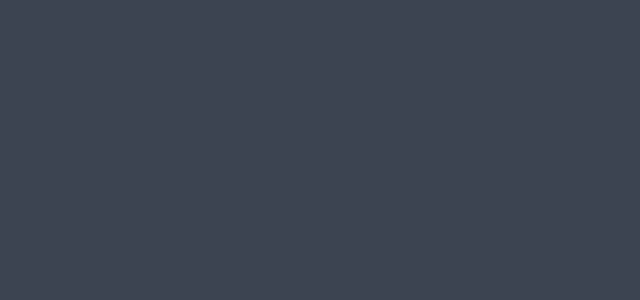
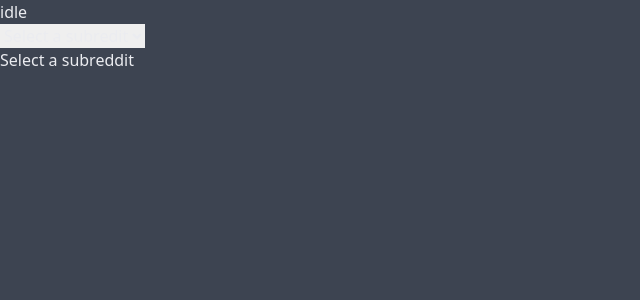
Before and after one commit to OscarVillanueva/pure-react, a React app: page /reddit in a window 1280 px wide. Shown: the top 300 px of the page, without its empty margins (0-640 px from the left). Built offline with nearby package versions, Linux system fonts and the light colour scheme.

Commit message:
:sparkles: Reddit api integrated

```diff
--- a/src/App.tsx
+++ b/src/App.tsx
@@ -5,7 +5,10 @@ import './styles/styles.css';
 
 // Router
 import { BrowserRouter as Router, Switch, Route } from 'react-router-dom';
+
+// Components
 import Home from './components/Home';
+import RedditList from './components/RedditList'
 
 const App = () => {
   return (
@@ -16,6 +19,11 @@ const App = () => {
           path = "/"
           component = { Home }
         />
+        <Route
+          exact
+          path = "/reddit"
+          component = { RedditList }
+        />
       </Switch>
     </Router>
   );
--- /dev/null
+++ b/src/components/RedditList.tsx
@@ -0,0 +1,58 @@
+import React, { FC, useState, useEffect } from 'react'
+import { useMachine } from '@xstate/react';
+
+// context
+import RedditMachine from '../context/RedditMachine'
+
+// components
+import Layout from './Layout'
+import SubReddit from './SubReddit'
+
+const RedditList: FC = () => {
+
+  const [current, send] = useMachine(RedditMachine);
+  const { subreddit } = current.context;
+
+  const [ subreddits ] = useState(['frontend', 'reactjs', 'vuejs'])
+
+  useEffect(() => {
+    if (subreddit)
+      console.log(`subreddit`, subreddit.machine.context.subreddit)
+  }, [subreddit])
+
+  return (
+
+    <Layout>
+
+      <header>
+
+        <p>{current.value}</p>
+
+        <select
+          value = { subreddit ? subreddit.machine.context.subreddit : "a" }
+          onChange={(e) => {
+            send('SELECT', { name: e.target.value });
+          }}
+        >
+          <option value="a" disabled>Select a subredit</option>
+          {subreddits.map((subreddit) => {
+            return <option key={subreddit}>{subreddit}</option>;
+          })}
+        </select>
+
+      </header>
+
+      { current.matches('idle') && <h1>Select a subreddit</h1> }
+      { subreddit && (
+        <SubReddit
+          service = { subreddit }
+          key = { subreddit.machine.id }
+        />
+      )}
+
+    </Layout>
+
+  );
+}
+
+export default RedditList;
--- /dev/null
+++ b/src/components/SubReddit.tsx
@@ -0,0 +1,57 @@
+import React, { FC, useMemo } from 'react'
+import { useService } from '@xstate/react';
+
+
+export interface SubreddditProps {
+  service: any
+}
+
+const Subreddit: FC<SubreddditProps> = ({ service }) => {
+
+  const [current, send] = useService(service)
+
+  const { subreddit, posts, lastUpdated } : any = current.context;
+
+  return current.matches('failure') ? (
+    <div>
+      Failed to load posts.{' '}
+      <button onClick={(_) => send('RETRY')}>Retry?</button>
+    </div>
+  ) : (
+
+    <section
+      data-machine={service.machine.id}
+      data-state={current.toStrings().join(' ')}
+    >
+      <p>{current.value}</p>
+
+      {current.matches('loading') && <div>Loading posts...</div>}
+
+      {posts && (
+        <>
+          <header>
+
+            <h2>{subreddit}</h2>
+
+            <small>
+
+              Last updated: {lastUpdated}{' '}
+              <button onClick={(_) => send('REFRESH')}>Refresh</button>
+            </small>
+
+          </header>
+          <ul>
+
+            {posts.map((post) => {
+              return <li key={post.id}>{post.title}</li>;
+            })}
+
+          </ul>
+        </>
+      )}
+
+    </section>
+  );
+}
+
+export default Subreddit;
--- /dev/null
+++ b/src/context/RedditMachine.ts
@@ -0,0 +1,105 @@
+import { createMachine, assign, spawn } from "xstate";
+
+type RedditMachineEvents = {
+  type: 'SELECT',
+  name: string
+}
+
+type RedditMachineContext = {
+  subreddit: null | any,
+  subreddits: object
+}
+
+const invokeFetchSubreddit = async (context: any) : Promise<string[]> => {
+  const { subreddit } = context;
+
+  const response = await fetch(`https://www.reddit.com/r/${subreddit}.json`)
+
+  const json = await response.json()
+
+  return json.data.children.map((child: any) => child.data)
+}
+
+const RedditMachine = createMachine<RedditMachineContext, RedditMachineEvents >({
+  id: 'reddit',
+  initial: 'idle',
+  context: {
+    subreddits: {},
+    subreddit: null,
+  },
+  states: {
+    idle: {},
+    selected:{}
+  },
+  on: {
+    SELECT: {
+      // Se le ponen en punto porque es un hijo de states
+      target: ".selected",
+      actions: assign((context, event) => {
+
+        // Use the existing subreddit actor if one already exists
+        let subreddit = context.subreddits[event.name];
+
+        if (subreddit) {
+          return {
+            ...context,
+            subreddit
+          }
+        }
+
+        // Otherwise, spawn a new subreddit actor and
+        // save it in the subreddits object
+        subreddit = spawn(createSubredditMachine(event.name));
+
+        return {
+          subreddits: {
+            ...context.subreddits,
+            [event.name]: subreddit
+          },
+          subreddit
+        };
+
+      })
+    }
+  }
+})
+
+export const createSubredditMachine = (subreddit: string) => {
+  return createMachine({
+    id: 'subreddit',
+    initial: 'loading',
+    context: {
+      subreddit, // subreddit name passed in
+      posts: null,
+      lastUpdated: null
+    },
+    states: {
+      loading: {
+        invoke: {
+          id: 'fetchSubreddit',
+          src: invokeFetchSubreddit,
+          onDone: {
+            target: 'loaded',
+            actions: assign({
+              posts: (_, event) => event.data,
+              lastUpdated: () => Date.now()
+            })
+          },
+          onError: 'failure'
+        }
+      },
+      loaded: {
+        on: {
+          REFRESH: 'loading'
+        }
+      },
+      failure: {
+        on: {
+          RETRY: 'loading'
+        }
+      }
+    }
+  })
+}
+
+export default RedditMachine;
--- a/webpack.config.js
+++ b/webpack.config.js
@@ -4,7 +4,7 @@ module.exports = {
   entry: path.resolve( __dirname, "src/index.tsx" ),
   output: {
     filename: "app.js",
-    publicPath: "public/",
+    publicPath: "/",
     path: path.resolve( __dirname, "dist" )
   },
   mode: "development",
@@ -40,6 +40,7 @@ module.exports = {
   },
   devServer: {
     inline: false,
-    publicPath: "/dist/"
+    publicPath: "/dist/",
+    historyApiFallback: true,
   }
 }
```
Also changed, not shown: .eslintrc.js, src/context/SubredditMachine.ts (added).
